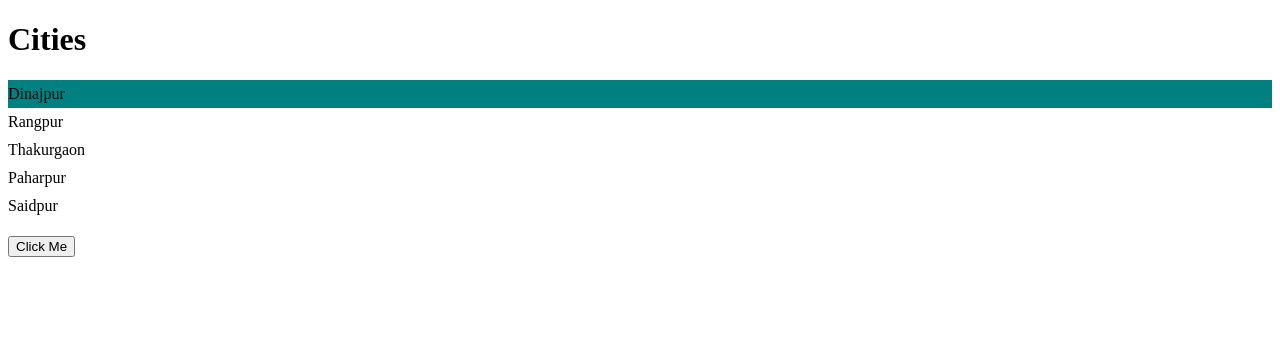
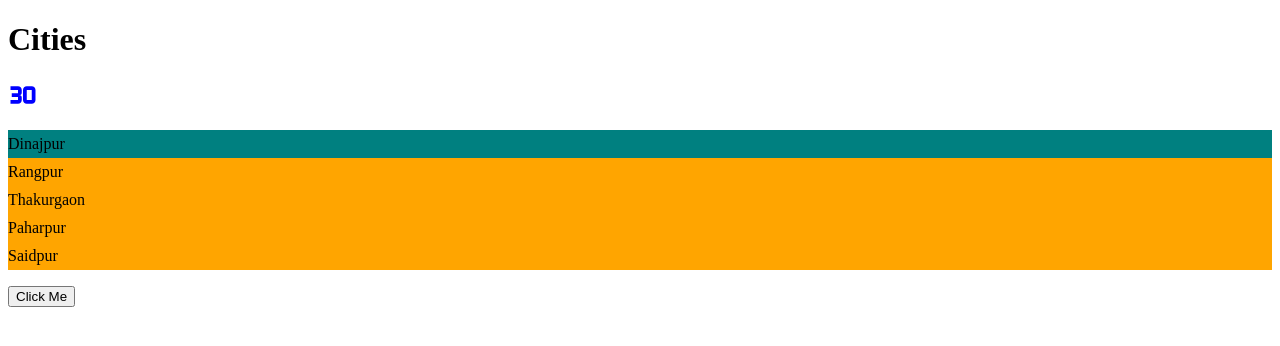
Before and after one commit to Shamonti/react-app, a React (Vite) app: page / in a window 1280 px wide. Shown: the top 346 px of the page. Built offline with nearby package versions, Linux system fonts and the light colour scheme.

Commit message:
Added icons

```diff
--- a/package.json
+++ b/package.json
@@ -12,6 +12,7 @@
     "bootstrap": "^5.2.3",
     "react": "^18.2.0",
     "react-dom": "^18.2.0",
+    "react-icons": "^4.7.1",
     "styled-components": "^6.1.11"
   },
   "devDependencies": {
--- a/src/components/ListGroup/ListGroup.tsx
+++ b/src/components/ListGroup/ListGroup.tsx
@@ -1,6 +1,7 @@
 import { useState } from 'react';
 // import styles from './ListGroup.module.css';
 import styled from 'styled-components';
+import { Md30Fps } from 'react-icons/md';
 
 const List = styled.ul`
   list-style: none;
@@ -27,8 +28,9 @@ function ListGroup({ items, heading, onSelectItem }: Props) {
   return (
     <>
       <h1>{heading}</h1>
+      <Md30Fps color='blue' size='30' />
       {items.length == 0 && <p>No items found.</p>}
-      <List>
+      <List style={{ backgroundColor: 'orange' }}>
         {items.map((item, index) => (
           <ListItem
             active={index === selectedIndex}
```
Also changed, not shown: 1 other file (tests, documents, lock files or other folders).
